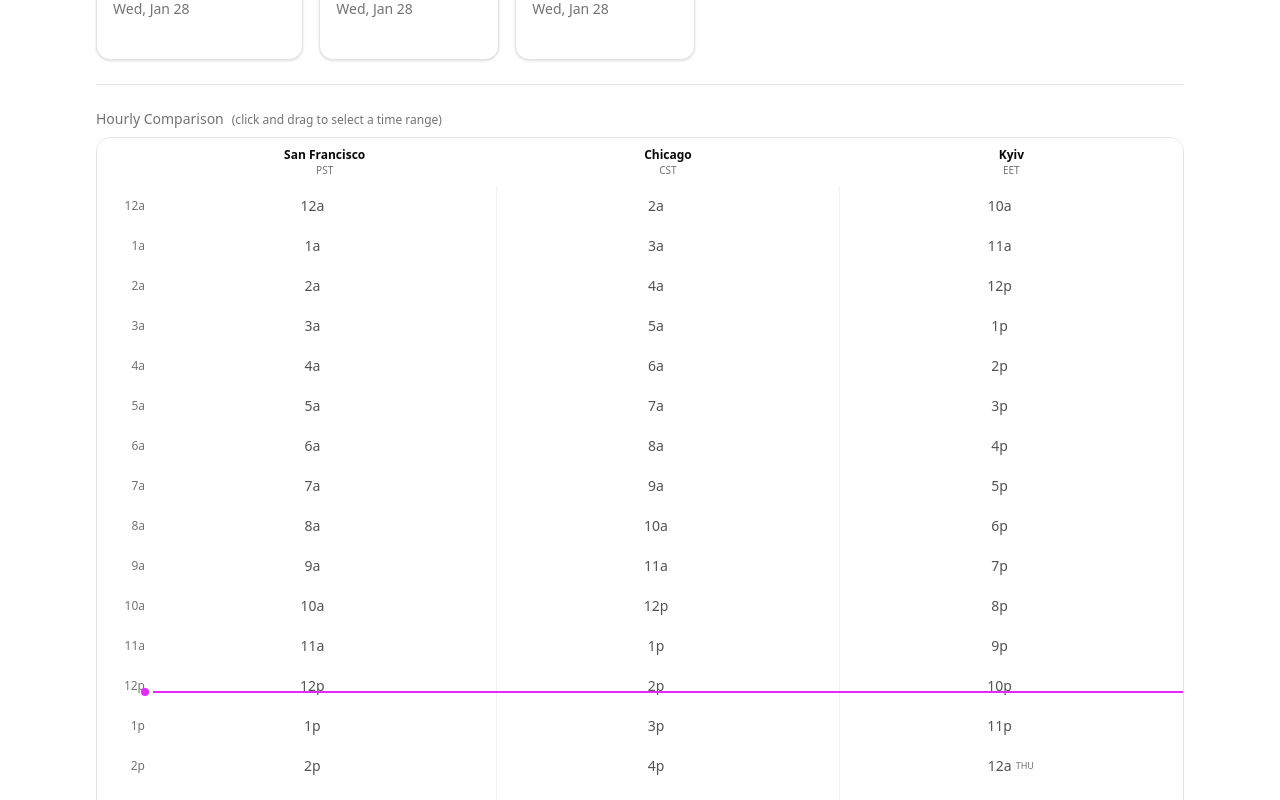
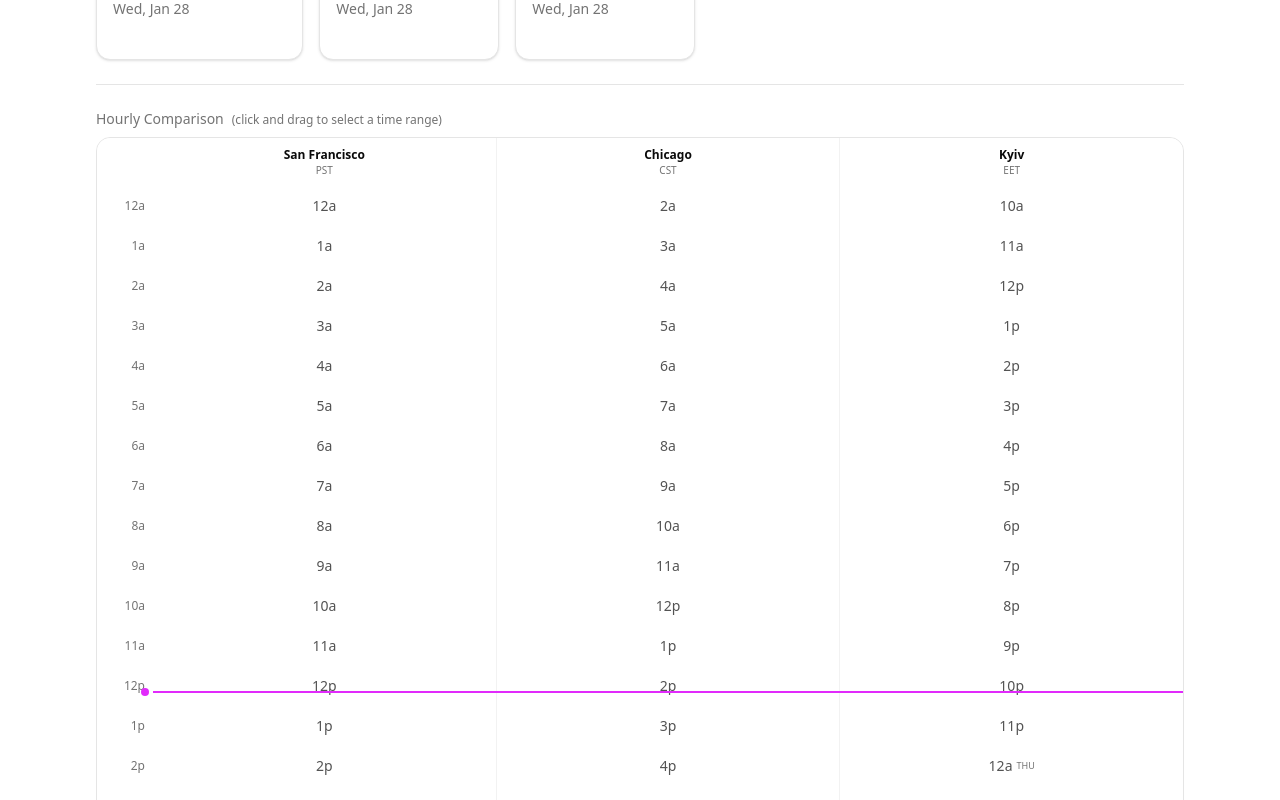
Before and after one commit to Kradllit/worldclock, a Next.js app: page / in a window 1280 px wide. Shown: the part 320-1120 px from the top of the page. Built offline with nearby package versions, Linux system fonts and the light colour scheme.

Commit message:
Fix city name and time column alignment

```diff
--- a/components/timezone-grid.tsx
+++ b/components/timezone-grid.tsx
@@ -124,10 +124,13 @@ export function TimezoneGrid({
             <div className="w-14 shrink-0 p-3 text-xs font-medium text-muted-foreground flex items-center justify-center">
 
             </div>
-            {timezones.map((tz) => (
+            {timezones.map((tz, index) => (
               <div
                 key={tz.id}
-                className="min-w-[90px] flex-1 p-3 text-center flex flex-col items-center justify-center"
+                className={cn(
+                  "min-w-[90px] flex-1 px-2 flex flex-col items-center justify-center",
+                  index > 0 && "border-l border-border/50"
+                )}
               >
                 <span className="text-xs font-semibold text-foreground">{tz.city}</span>
                 <span className="text-[10px] text-muted-foreground">{tz.label}</span>
@@ -177,10 +180,12 @@ export function TimezoneGrid({
                       )}
                       style={{ fontVariantNumeric: "tabular-nums" }}
                     >
-                      <span className="w-[32px] text-center">{formatHourShort(targetHour)}</span>
-                      <span className="w-[24px] text-[9px] text-muted-foreground font-medium">
-                        {dayOffset !== 0 ? getDayName(dayOffset) : ""}
-                      </span>
+                      <span>{formatHourShort(targetHour)}</span>
+                      {dayOffset !== 0 && (
+                        <span className="ml-1 text-[9px] text-muted-foreground font-medium">
+                          {getDayName(dayOffset)}
+                        </span>
+                      )}
                     </div>
                   );
                 })}
```
